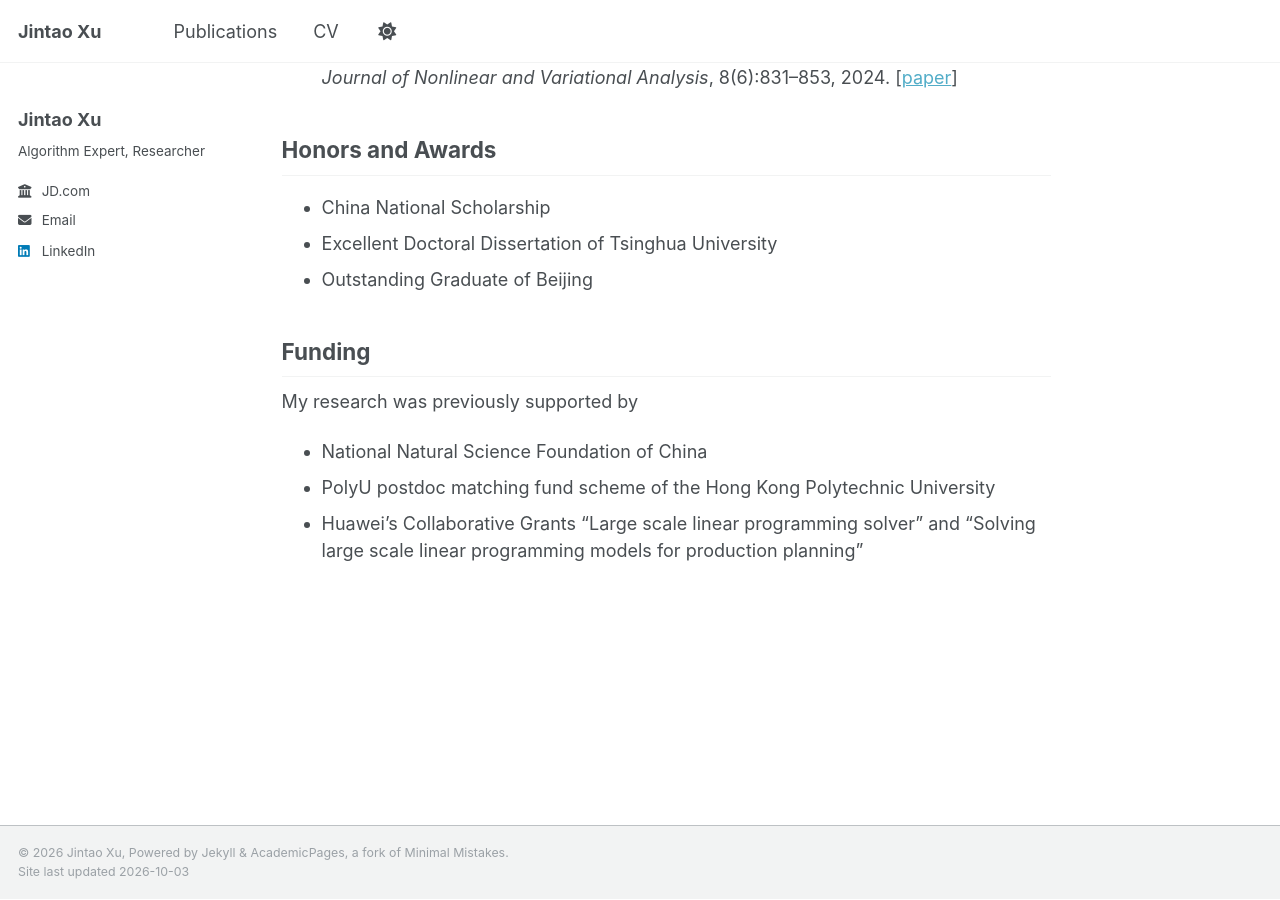
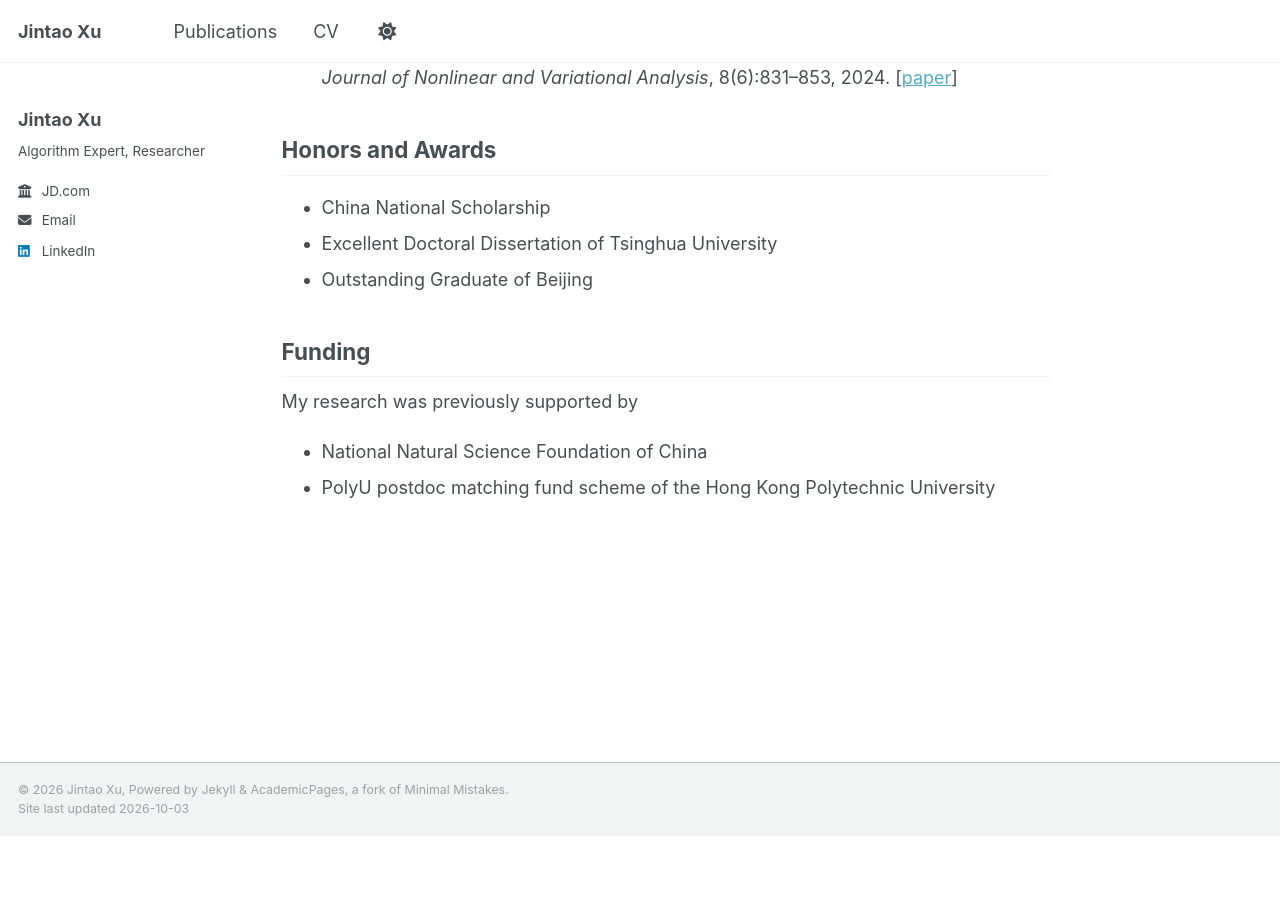
Before and after one commit to JintaoXuMath/JintaoXuMath.github.io, a Jekyll site: the page built from _pages/cv.md, in a window 1280 px wide and 900 px high, scrolled down 2209 px. Built offline with Jekyll 4.4.1, drawn with Linux system fonts in a browser that asks for light colours; after the commit the page ends 3046 px from its top, so only the background shows below that.

Commit message:
Remove Huawei's grant details from CV
Removed Huawei's Collaborative Grants from the CV.

```diff
--- a/_pages/cv.md
+++ b/_pages/cv.md
@@ -71,4 +71,3 @@ My research was previously supported by
 
 -  National Natural Science Foundation of China
 - PolyU postdoc matching fund scheme of the Hong Kong Polytechnic University
-- Huawei's Collaborative Grants "Large scale linear programming solver" and "Solving large scale linear programming models for production planning"
```
